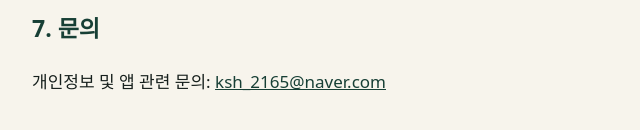
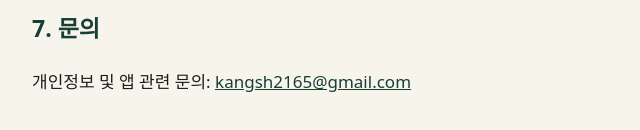
Before and after one commit to ksh-2165/burineun-nal-privacy, a plain HTML site: page privacy-policy.html in a window 1280 px wide. Shown: the part 1740-1870 px from the top of the page, 228-868 px from the left. Drawn offline with Linux system fonts and the light colour scheme.

Commit message:
Update contact email in privacy policy

```diff
--- a/privacy-policy.html
+++ b/privacy-policy.html
@@ -49,7 +49,7 @@
   <p>앱의 데이터 처리 방식이 변경되면 이 문서를 개정하고 시행일을 갱신합니다.</p>
 
   <h2>7. 문의</h2>
-  <p>개인정보 및 앱 관련 문의: <a href="mailto:kangsh2165@gmail.com">ksh_2165@naver.com</a></p>
+  <p>개인정보 및 앱 관련 문의: <a href="mailto:kangsh2165@gmail.com">kangsh2165@gmail.com</a></p>
 </main>
 </body>
 </html>
```
